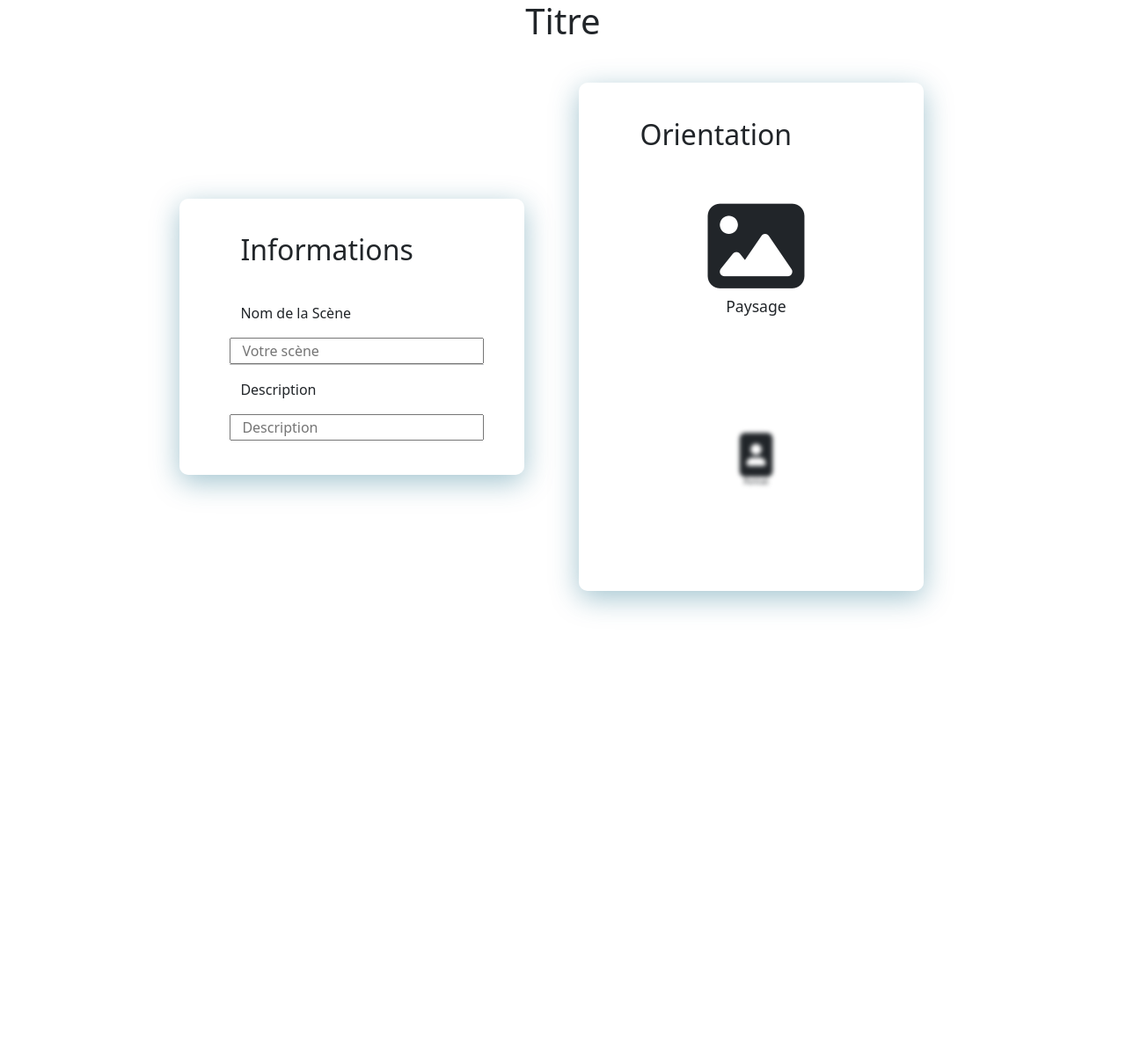
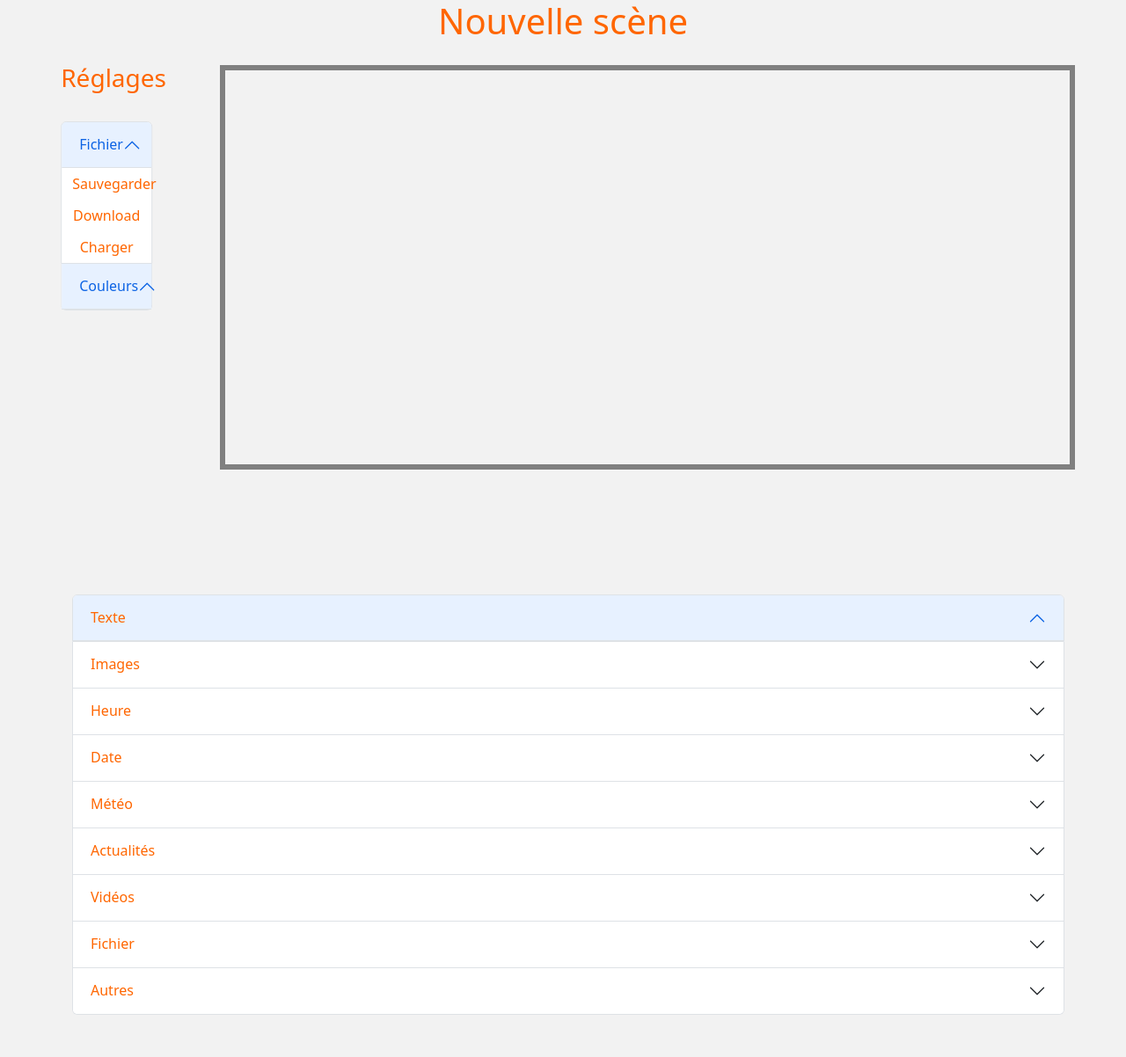
Before and after one commit to algosup/2022-2023-project-2-factory-display-Project-2-group, a PHP site: page /scenes/create.html in a window 1280 px wide. Shown: the whole page at 88% size. Before the commit the page ends 697 px from the top, so only its background shows below. Run offline with PHP 8.4, Linux system fonts and the light colour scheme.

Commit message:
update 2

```diff
--- a/factory-display/assets/css/scenes/custom.css
+++ b/factory-display/assets/css/scenes/custom.css
@@ -1,3 +1,6 @@
+body{
+    background-color: #F2F2F2;
+}
 .properties-bar {
     max-width: 10vw;
     height: 46vw;
@@ -6,9 +9,10 @@
 }
 
 .custom-canva{
-    width: 80vw;
-    height: 45vw;
-    outline: 0.5vw solid black;
+    margin-left: 4.5vw;
+    width: 75vw;
+    height: 35vw;
+    outline: 0.5vw solid #808080;
 }
 
 .widgets-storer{
@@ -27,3 +31,8 @@
     border-radius: 0%;
     border: 0;
 }
+
+.btn:hover {
+    scale: 1.2;
+    background-color: #F7F7F7;
+}
--- a/factory-display/assets/js/scenes/dynamic.js
+++ b/factory-display/assets/js/scenes/dynamic.js
@@ -14,6 +14,6 @@ function loadSecondView() {
 }
 
 window.onload = function() {
-    loadFirstView();
-    // loadSecondView();
+    // loadFirstView();
+    loadSecondView();
 }
--- a/factory-display/scenes/create.html
+++ b/factory-display/scenes/create.html
@@ -22,8 +22,10 @@
 <body>
   <header></header>
   <div class="d-flex justify-content-center">
-    <h1 id="global-title">Titre</h1>
+    <h1 id="global-title"; style="color:#FF6600">Nouvelle scène</h1>
+    <!--5C5A5A -->
   </div>
+  <br>
 <div id="first-view">
   <div class="row global-container">
     <div class="col">
@@ -66,8 +68,8 @@
     <div class="col">
       <div class="row">
         <div class="col properties-bar">
-          <h3>Réglages</h3>
-
+          <h3 style="color:#FF6600">Réglages</h3>
+          <br>
           <div class="accordion" id="settings-accordion">
             <div class="accordion-item">
               <h2 class="accordion-header" id="fileSettingHeading">
@@ -77,9 +79,9 @@
               </h2>
               <div id="fileSettingCollapse" class="accordion-collapse collapse show" aria-labelledby="fileSettingHeading" data-bs-parent="#settings-accordion">
                 <div class="accordion-body no-padding">
-                  <button class="btn btn-outline-danger">Sauvegarder</button>
-                  <button class="btn btn-outline-danger">Download</button>
-                  <button class="btn btn-outline-danger">Charger</button>
+                  <button class="btn btn-outline-danger"; style="color:#FF6600">Sauvegarder</button>
+                  <button class="btn btn-outline-danger"; style="color:#FF6600">Download</button>
+                  <button class="btn btn-outline-danger"; style="color:#FF6600">Charger</button>
                 </div>
               </div>
             </div>
@@ -91,10 +93,10 @@
               </h2>
               <div id="colorSettingCollapse" class="accordion-collapse collapse" aria-labelledby="colorSettingHeading" data-bs-parent="#settings-accordion">
                 <div class="accordion-body no-padding">
-                  <button class="btn btn-outline-danger">Arrière-Plan</button>
-                  <button class="btn btn-outline-danger">Principale</button>
-                  <button class="btn btn-outline-danger">Secondaire</button>
-                  <button class="btn btn-outline-danger">Texte</button>
+                  <button class="btn btn-outline-danger"; style="color:#FF6600">Arrière-Plan</button>
+                  <button class="btn btn-outline-danger"; style="color:#FF6600">Principale</button>
+                  <button class="btn btn-outline-danger"; style="color:#FF6600">Secondaire</button>
+                  <button class="btn btn-outline-danger"; style="color:#FF6600">Texte</button>
                 </div>
               </div>
             </div>
@@ -103,16 +105,12 @@
         <div class="row custom-canva"></div>
       </div>
 
-
-
-
-
       <div class="row widgets-storer">
         <div class="accordion" id="widgets-accordion">
           <div class="accordion-item">
             <h2 class="accordion-header" id="textWidgetHeading">
               <button class="accordion-button" type="button" data-bs-toggle="collapse" data-bs-target="#textWidgetCollapse" aria-expanded="true" aria-controls="textWidgetCollapse">
-                Texte
+                <text1 style="color:#FF6600"> Texte </text1>
               </button>
             </h2>
             <div id="textWidgetCollapse" class="accordion-collapse collapse" aria-labelledby="textWidgetHeading" data-bs-parent="#widgets-accordion">
@@ -124,7 +122,7 @@
           <div class="accordion-item">
             <h2 class="accordion-header" id="imageWidgetHeading">
               <button class="accordion-button collapsed" type="button" data-bs-toggle="collapse" data-bs-target="#imageWidgetCollapse" aria-expanded="false" aria-controls="imageWidgetCollapse">
-                Images
+                <text1 style="color:#FF6600"> Images </text1>
               </button>
             </h2>
             <div id="imageWidgetCollapse" class="accordion-collapse collapse" aria-labelledby="imageWidgetHeading" data-bs-parent="#widgets-accordion">
@@ -136,7 +134,7 @@
           <div class="accordion-item">
             <h2 class="accordion-header" id="hourWidgetHeading">
               <button class="accordion-button collapsed" type="button" data-bs-toggle="collapse" data-bs-target="#hourWidgetCollapse" aria-expanded="false" aria-controls="hourWidgetCollapse">
-                Heure
+                <text1 style="color:#FF6600"> Heure </text1>
               </button>
             </h2>
             <div id="hourWidgetCollapse" class="accordion-collapse collapse" aria-labelledby="hourWidgetHeading" data-bs-parent="#widgets-accordion">
@@ -148,7 +146,7 @@
           <div class="accordion-item">
             <h2 class="accordion-header" id="dateWidgetHeading">
               <button class="accordion-button collapsed" type="button" data-bs-toggle="collapse" data-bs-target="#dateWidgetCollapse" aria-expanded="false" aria-controls="dateWidgetCollapse">
-                Date
+                <text1 style="color:#FF6600"> Date </text1>
               </button>
             </h2>
             <div id="dateWidgetCollapse" class="accordion-collapse collapse" aria-labelledby="dateWidgetHeading" data-bs-parent="#widgets-accordion">
@@ -160,7 +158,7 @@
           <div class="accordion-item">
             <h2 class="accordion-header" id="weatherWidgetHeading">
               <button class="accordion-button collapsed" type="button" data-bs-toggle="collapse" data-bs-target="#weatherWidgetCollapse" aria-expanded="false" aria-controls="weatherWidgetCollapse">
-                Météo
+                <text1 style="color:#FF6600"> Météo </text1>
               </button>
             </h2>
             <div id="weatherWidgetCollapse" class="accordion-collapse collapse" aria-labelledby="weatherWidgetHeading" data-bs-parent="#widgets-accordion">
@@ -172,7 +170,7 @@
           <div class="accordion-item">
             <h2 class="accordion-header" id="newsWidgetHeading">
               <button class="accordion-button collapsed" type="button" data-bs-toggle="collapse" data-bs-target="#newsWidgetCollapse" aria-expanded="false" aria-controls="newsWidgetCollapse">
-                Actualités
+                <text1 style="color:#FF6600"> Actualités </text1>
               </button>
             </h2>
             <div id="newsWidgetCollapse" class="accordion-collapse collapse" aria-labelledby="newsWidgetHeading" data-bs-parent="#widgets-accordion">
@@ -184,7 +182,7 @@
           <div class="accordion-item">
             <h2 class="accordion-header" id="videoWidgetHeading">
               <button class="accordion-button collapsed" type="button" data-bs-toggle="collapse" data-bs-target="#videoWidgetCollapse" aria-expanded="false" aria-controls="videoWidgetCollapse">
-                Vidéos
+                <text1 style="color:#FF6600"> Vidéos </text1>
               </button>
             </h2>
             <div id="videoWidgetCollapse" class="accordion-collapse collapse" aria-labelledby="videoWidgetHeading" data-bs-parent="#widgets-accordion">
@@ -196,7 +194,7 @@
           <div class="accordion-item">
             <h2 class="accordion-header" id="fileWidgetHeading">
               <button class="accordion-button collapsed" type="button" data-bs-toggle="collapse" data-bs-target="#fileWidgetCollapse" aria-expanded="false" aria-controls="fileWidgetCollapse">
-                Fichier
+                <text1 style="color:#FF6600"> Fichier </text1>
               </button>
             </h2>
             <div id="fileWidgetCollapse" class="accordion-collapse collapse" aria-labelledby="fileWidgetHeading" data-bs-parent="#widgets-accordion">
@@ -208,7 +206,7 @@
           <div class="accordion-item">
             <h2 class="accordion-header" id="otherWidgetHeading">
               <button class="accordion-button collapsed" type="button" data-bs-toggle="collapse" data-bs-target="#otherWidgetCollapse" aria-expanded="false" aria-controls="otherWidgetCollapse">
-                Autres
+                <text1 style="color:#FF6600"> Autres </text1>
               </button>
             </h2>
             <div id="otherWidgetCollapse" class="accordion-collapse collapse" aria-labelledby="otherWidgetHeading" data-bs-parent="#widgets-accordion">
@@ -217,14 +215,9 @@
               </div>
             </div>
           </div>
-
         </div>
       </div>
-
-
-
-
-
+      <br> <br>
     </div>
   </div>
 </div>
```
